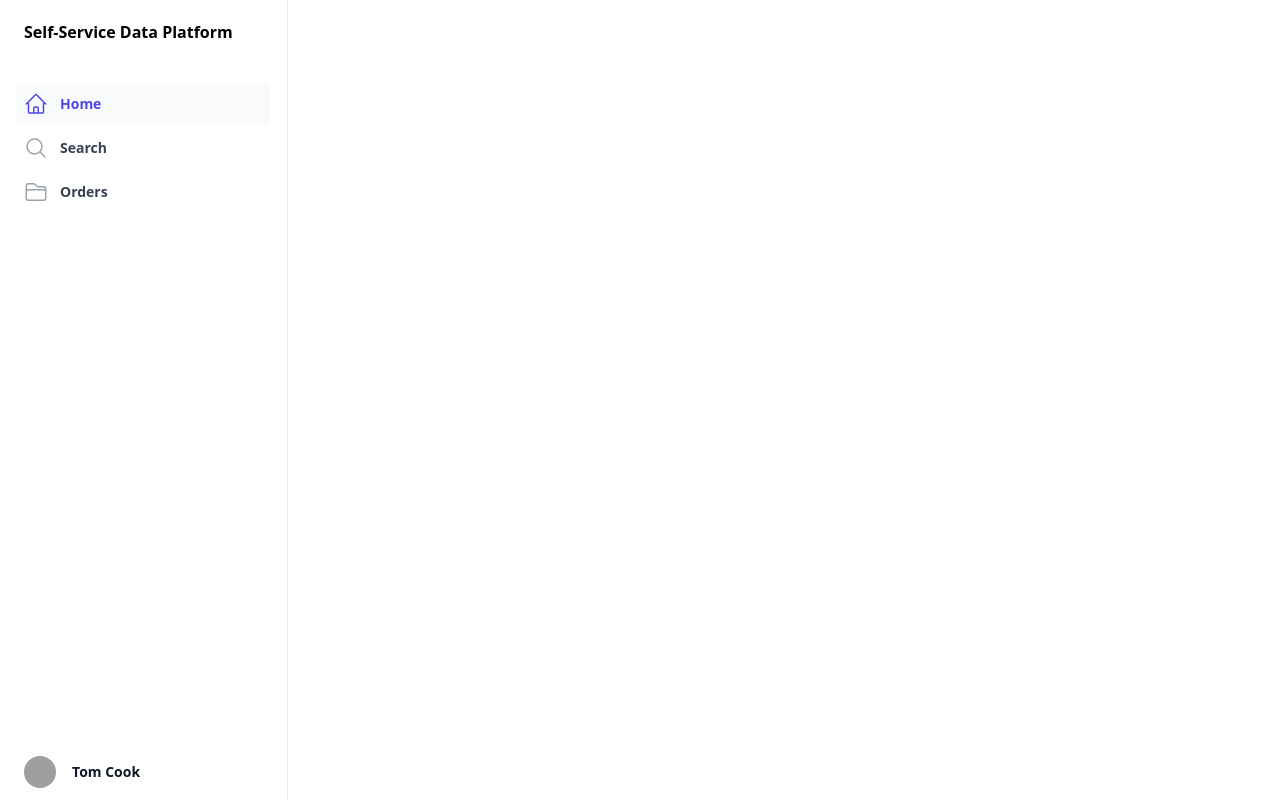
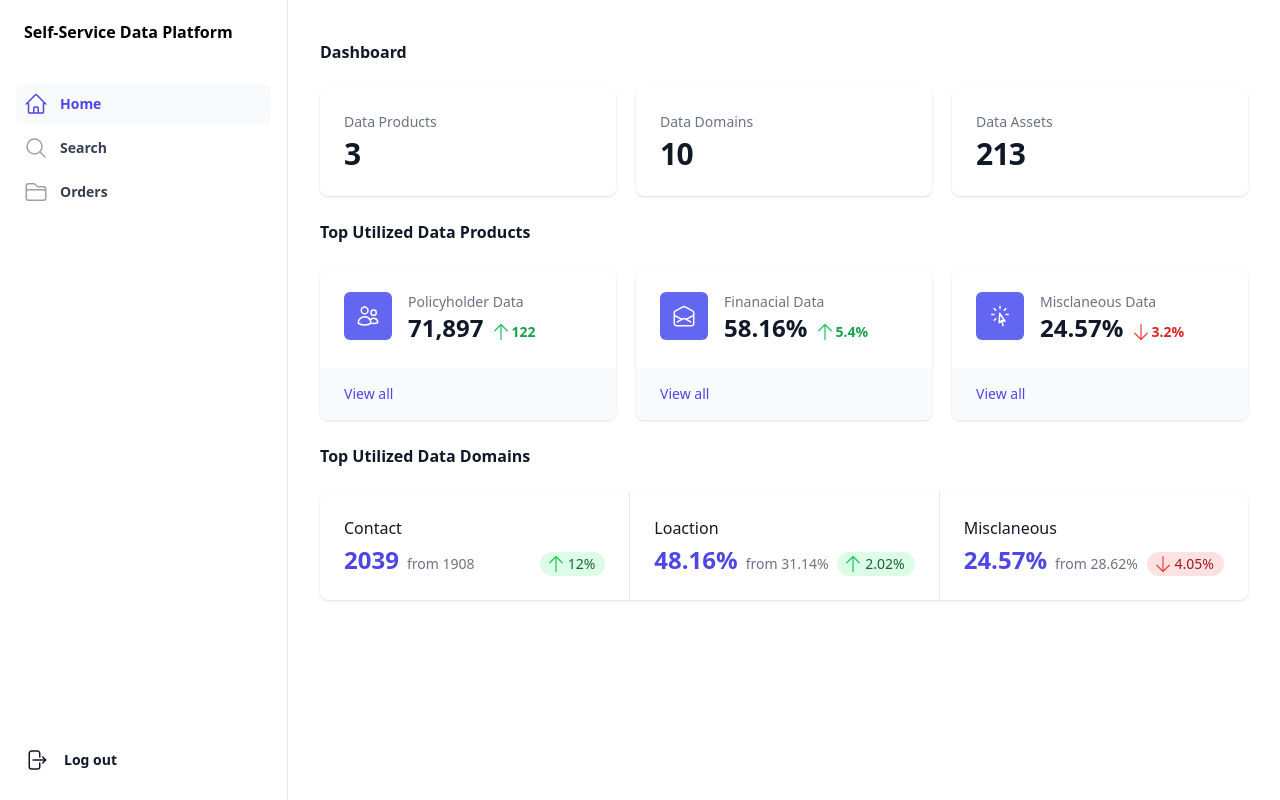
Before and after one commit to patelaryan7751/demoUI, a React (Vite) app: page /home in a window 1280 px wide. Built offline with nearby package versions, Linux system fonts and the light colour scheme; sample sign-in values are in the browser's storage; grey boxes are pictures that could not be loaded.

Commit message:
Home dashboard contents completed

```diff
--- a/src/components/DashboardContent.tsx
+++ b/src/components/DashboardContent.tsx
@@ -1,9 +1,12 @@
 import React from "react";
+import Home from "./Home";
 const DashboardContent = () => {
   return (
     <>
       <main className="py-10 lg:pl-72">
-        <div className="px-4 sm:px-6 lg:px-8">{/* Your content */}</div>
+        <div className="px-4 sm:px-6 lg:px-8">
+          <Home />
+        </div>
       </main>
     </>
   );
--- a/src/components/Home.tsx
+++ b/src/components/Home.tsx
@@ -1,17 +1,21 @@
+import {
+  CursorArrowRaysIcon,
+  EnvelopeOpenIcon,
+  UsersIcon,
+} from "@heroicons/react/24/outline";
 import React from "react";
-import { useNavigate } from "react-router-dom";
+import DashboardStats from "./HomeContent/DashboardStats";
+import UtilDataProdStats from "./HomeContent/UtilDataProdStats";
+import UtilDataDomains from "./HomeContent/UtilDataDomains";
 
 const Home = () => {
-  const navigate = useNavigate();
-  const removeToken = () => {
-    localStorage.removeItem("sessionToken");
-    navigate("/login");
-  };
-
   return (
     <>
-      <h1>Home Page</h1>
-      <button onClick={removeToken}>Log out</button>
+      <div className="space-y-6">
+        <DashboardStats />
+        <UtilDataProdStats />
+        <UtilDataDomains />
+      </div>
     </>
   );
 };
--- /dev/null
+++ b/src/components/HomeContent/DashboardStats.tsx
@@ -0,0 +1,31 @@
+import React from "react";
+const DashboardStats = () => {
+  const dashboardStats = [
+    { name: "Data Products", stat: "3" },
+    { name: "Data Domains", stat: "10" },
+    { name: "Data Assets", stat: "213" },
+  ];
+  return (
+    <>
+      <h3 className="text-base font-semibold leading-6 text-gray-900">
+        Dashboard
+      </h3>
+      <dl className="mt-5 grid grid-cols-1 gap-5 sm:grid-cols-3">
+        {dashboardStats.map((item) => (
+          <div
+            key={item.name}
+            className="overflow-hidden rounded-lg bg-white px-4 py-5 shadow sm:p-6"
+          >
+            <dt className="truncate text-sm font-medium text-gray-500">
+              {item.name}
+            </dt>
+            <dd className="mt-1 text-3xl font-semibold tracking-tight text-gray-900">
+              {item.stat}
+            </dd>
+          </div>
+        ))}
+      </dl>
+    </>
+  );
+};
+export default DashboardStats;
--- /dev/null
+++ b/src/components/HomeContent/UtilDataDomains.tsx
@@ -0,0 +1,81 @@
+import React from "react";
+import { classNames } from "../../utility/commonUtiliy";
+import { ArrowDownIcon, ArrowUpIcon } from "@heroicons/react/24/outline";
+const UtilDataDomains = () => {
+  const utilDataDomainsStats = [
+    {
+      name: "Contact",
+      stat: "2039",
+      previousStat: "1908",
+      change: "12%",
+      changeType: "increase",
+    },
+    {
+      name: "Loaction",
+      stat: "48.16%",
+      previousStat: "31.14%",
+      change: "2.02%",
+      changeType: "increase",
+    },
+    {
+      name: "Misclaneous",
+      stat: "24.57%",
+      previousStat: "28.62%",
+      change: "4.05%",
+      changeType: "decrease",
+    },
+  ];
+  return (
+    <>
+      <h3 className="text-base font-semibold leading-6 text-gray-900">
+        Top Utilized Data Domains
+      </h3>
+      <dl className="mt-5 grid grid-cols-1 divide-y divide-gray-200 overflow-hidden rounded-lg bg-white shadow md:grid-cols-3 md:divide-x md:divide-y-0">
+        {utilDataDomainsStats.map((item) => (
+          <div key={item.name} className="px-4 py-5 sm:p-6">
+            <dt className="text-base font-normal text-gray-900">{item.name}</dt>
+            <dd className="mt-1 flex items-baseline justify-between md:block lg:flex">
+              <div className="flex items-baseline text-2xl font-semibold text-indigo-600">
+                {item.stat}
+                <span className="ml-2 text-sm font-medium text-gray-500">
+                  from {item.previousStat}
+                </span>
+              </div>
+
+              <div
+                className={classNames(
+                  item.changeType === "increase"
+                    ? "bg-green-100 text-green-800"
+                    : "bg-red-100 text-red-800",
+                  "inline-flex items-baseline rounded-full px-2.5 py-0.5 text-sm font-medium md:mt-2 lg:mt-0"
+                )}
+              >
+                {item.changeType === "increase" ? (
+                  <ArrowUpIcon
+                    className="-ml-1 mr-0.5 h-5 w-5 flex-shrink-0 self-center text-green-500"
+                    aria-hidden="true"
+                  />
+                ) : (
+                  <ArrowDownIcon
+                    className="-ml-1 mr-0.5 h-5 w-5 flex-shrink-0 self-center text-red-500"
+                    aria-hidden="true"
+                  />
+                )}
+
+                <span className="sr-only">
+                  {" "}
+                  {item.changeType === "increase"
+                    ? "Increased"
+                    : "Decreased"}{" "}
+                  by{" "}
+                </span>
+                {item.change}
+              </div>
+            </dd>
+          </div>
+        ))}
+      </dl>
+    </>
+  );
+};
+export default UtilDataDomains;
--- /dev/null
+++ b/src/components/HomeContent/UtilDataProdStats.tsx
@@ -0,0 +1,107 @@
+import {
+  ArrowDownIcon,
+  ArrowUpIcon,
+  CursorArrowRaysIcon,
+  EnvelopeOpenIcon,
+  UsersIcon,
+} from "@heroicons/react/24/outline";
+import React from "react";
+import { classNames } from "../../utility/commonUtiliy";
+const UtilDataProdStats = () => {
+  const utilDataProdStats = [
+    {
+      id: 1,
+      name: "Policyholder Data",
+      stat: "71,897",
+      icon: UsersIcon,
+      change: "122",
+      changeType: "increase",
+    },
+    {
+      id: 2,
+      name: "Finanacial Data",
+      stat: "58.16%",
+      icon: EnvelopeOpenIcon,
+      change: "5.4%",
+      changeType: "increase",
+    },
+    {
+      id: 3,
+      name: "Misclaneous Data",
+      stat: "24.57%",
+      icon: CursorArrowRaysIcon,
+      change: "3.2%",
+      changeType: "decrease",
+    },
+  ];
+
+  return (
+    <>
+      <h3 className="text-base font-semibold leading-6 text-gray-900">
+        Top Utilized Data Products
+      </h3>
+      <dl className="mt-5 grid grid-cols-1 gap-5 sm:grid-cols-2 lg:grid-cols-3">
+        {utilDataProdStats.map((item) => (
+          <div
+            key={item.id}
+            className="relative overflow-hidden rounded-lg bg-white px-4 pb-12 pt-5 shadow sm:px-6 sm:pt-6"
+          >
+            <dt>
+              <div className="absolute rounded-md bg-indigo-500 p-3">
+                <item.icon className="h-6 w-6 text-white" aria-hidden="true" />
+              </div>
+              <p className="ml-16 truncate text-sm font-medium text-gray-500">
+                {item.name}
+              </p>
+            </dt>
+            <dd className="ml-16 flex items-baseline pb-6 sm:pb-7">
+              <p className="text-2xl font-semibold text-gray-900">
+                {item.stat}
+              </p>
+              <p
+                className={classNames(
+                  item.changeType === "increase"
+                    ? "text-green-600"
+                    : "text-red-600",
+                  "ml-2 flex items-baseline text-sm font-semibold"
+                )}
+              >
+                {item.changeType === "increase" ? (
+                  <ArrowUpIcon
+                    className="h-5 w-5 flex-shrink-0 self-center text-green-500"
+                    aria-hidden="true"
+                  />
+                ) : (
+                  <ArrowDownIcon
+                    className="h-5 w-5 flex-shrink-0 self-center text-red-500"
+                    aria-hidden="true"
+                  />
+                )}
+
+                <span className="sr-only">
+                  {" "}
+                  {item.changeType === "increase"
+                    ? "Increased"
+                    : "Decreased"}{" "}
+                  by{" "}
+                </span>
+                {item.change}
+              </p>
+              <div className="absolute inset-x-0 bottom-0 bg-gray-50 px-4 py-4 sm:px-6">
+                <div className="text-sm">
+                  <a
+                    href="#"
+                    className="font-medium text-indigo-600 hover:text-indigo-500"
+                  >
+                    View all<span className="sr-only"> {item.name} stats</span>
+                  </a>
+                </div>
+              </div>
+            </dd>
+          </div>
+        ))}
+      </dl>
+    </>
+  );
+};
+export default UtilDataProdStats;
--- a/src/pages/Dashboard.tsx
+++ b/src/pages/Dashboard.tsx
@@ -6,9 +6,12 @@ import {
   HomeIcon,
   XMarkIcon,
   MagnifyingGlassIcon,
+  ArrowRightStartOnRectangleIcon,
 } from "@heroicons/react/24/outline";
 import { getCurrentPath } from "../utility/pathUtility";
 import DashboardContent from "../components/DashboardContent";
+import { removeToken } from "../utility/tokenUtility";
+import { classNames } from "../utility/commonUtiliy";
 
 const navigation = [
   {
@@ -30,9 +33,6 @@ const navigation = [
     current: getCurrentPath() === "/orders",
   },
 ];
-function classNames(...classes) {
-  return classes.filter(Boolean).join(" ");
-}
 
 export default function Dashboard() {
   const [sidebarOpen, setSidebarOpen] = useState(false);
@@ -40,9 +40,9 @@ export default function Dashboard() {
   return (
     <>
       <div>
-        <Transition.Root show={sidebarOpen} as={Fragment}>
+        <Transition show={sidebarOpen} as={Fragment}>
           <Dialog className="relative z-50 lg:hidden" onClose={setSidebarOpen}>
-            <Transition.Child
+            <Transition
               as={Fragment}
               enter="transition-opacity ease-linear duration-300"
               enterFrom="opacity-0"
@@ -52,10 +52,10 @@ export default function Dashboard() {
               leaveTo="opacity-0"
             >
               <div className="fixed inset-0 bg-gray-900/80" />
-            </Transition.Child>
+            </Transition>
 
             <div className="fixed inset-0 flex">
-              <Transition.Child
+              <Transition
                 as={Fragment}
                 enter="transition ease-in-out duration-300 transform"
                 enterFrom="-translate-x-full"
@@ -64,8 +64,8 @@ export default function Dashboard() {
                 leaveFrom="translate-x-0"
                 leaveTo="-translate-x-full"
               >
-                <Dialog.Panel className="relative mr-16 flex w-full max-w-xs flex-1">
-                  <Transition.Child
+                <div className="relative mr-16 flex w-full max-w-xs flex-1">
+                  <Transition
                     as={Fragment}
                     enter="ease-in-out duration-300"
                     enterFrom="opacity-0"
@@ -87,7 +87,7 @@ export default function Dashboard() {
                         />
                       </button>
                     </div>
-                  </Transition.Child>
+                  </Transition>
                   {/* Sidebar component, swap this element with another sidebar if you like */}
                   <div className="flex grow flex-col gap-y-5 overflow-y-auto bg-white px-6 pb-2">
                     <div className="flex h-16 shrink-0 items-center">
@@ -131,11 +131,11 @@ export default function Dashboard() {
                       </ul>
                     </nav>
                   </div>
-                </Dialog.Panel>
-              </Transition.Child>
+                </div>
+              </Transition>
             </div>
           </Dialog>
-        </Transition.Root>
+        </Transition>
 
         {/* Static sidebar for desktop */}
         <div className="hidden lg:fixed lg:inset-y-0 lg:z-50 lg:flex lg:w-72 lg:flex-col">
@@ -180,18 +180,15 @@ export default function Dashboard() {
                   </ul>
                 </li>
                 <li className="-mx-6 mt-auto">
-                  <a
-                    href="#"
-                    className="flex items-center gap-x-4 px-6 py-3 text-sm font-semibold leading-6 text-gray-900 hover:bg-gray-50"
+                  <div
+                    onClick={removeToken}
+                    className="flex items-center gap-x-4 px-6 py-3 mb-4 text-sm font-semibold leading-6 text-gray-900 hover:text-indigo-600 cursor-default"
                   >
-                    <img
-                      className="h-8 w-8 rounded-full bg-gray-50"
-                      src="https://images.unsplash.com/photo-1472099645785-5658abf4ff4e?ixlib=rb-1.2.1&ixid=eyJhcHBfaWQiOjEyMDd9&auto=format&fit=facearea&facepad=2&w=256&h=256&q=80"
-                      alt=""
-                    />
-                    <span className="sr-only">Your profile</span>
-                    <span aria-hidden="true">Tom Cook</span>
-                  </a>
+                    <div className="h-6 w-6 shrink-0">
+                      <ArrowRightStartOnRectangleIcon />
+                    </div>
+                    <span aria-hidden="true">Log out</span>
+                  </div>
                 </li>
               </ul>
             </nav>
@@ -210,14 +207,11 @@ export default function Dashboard() {
           <div className="flex-1 text-sm font-semibold leading-6 text-gray-900">
             Dashboard
           </div>
-          <a href="#">
-            <span className="sr-only">Your profile</span>
-            <img
-              className="h-8 w-8 rounded-full bg-gray-50"
-              src="https://images.unsplash.com/photo-1472099645785-5658abf4ff4e?ixlib=rb-1.2.1&ixid=eyJhcHBfaWQiOjEyMDd9&auto=format&fit=facearea&facepad=2&w=256&h=256&q=80"
-              alt=""
-            />
-          </a>
+          <div onClick={removeToken}>
+            <div className="h-6 w-6 rounded-full bg-gray-50">
+              <ArrowRightStartOnRectangleIcon />
+            </div>
+          </div>
         </div>
         <DashboardContent />
       </div>
--- a/src/pages/Login.tsx
+++ b/src/pages/Login.tsx
@@ -19,7 +19,8 @@ export default function Login() {
   };
 
   // conatins the logic to handle the login logout process of the demo dashboard
-  const checkCredentials = () => {
+  const checkCredentials = (e: any) => {
+    e.preventDefault();
     if (userName.trim() === "admin" && password.trim() === "admin") {
       localStorage.setItem("sessionToken", "base64String");
       setErrorInForm("");
@@ -46,7 +47,10 @@ export default function Login() {
 
         <div className="mt-10 sm:mx-auto sm:w-full sm:max-w-[480px]">
           <div className="bg-white px-6 py-12 shadow sm:rounded-lg sm:px-12">
-            <form className="space-y-6" onSubmit={checkCredentials}>
+            <form
+              className="space-y-6"
+              onSubmit={(e: any) => checkCredentials(e)}
+            >
               <div>
                 <label
                   htmlFor="text"
--- /dev/null
+++ b/src/utility/commonUtiliy.ts
@@ -0,0 +1,4 @@
+function classNames(...classes) {
+  return classes.filter(Boolean).join(" ");
+}
+export { classNames };
--- /dev/null
+++ b/src/utility/tokenUtility.ts
@@ -0,0 +1,6 @@
+const removeToken = () => {
+  localStorage.removeItem("sessionToken");
+  location.href = "/login";
+};
+
+export { removeToken };
```
